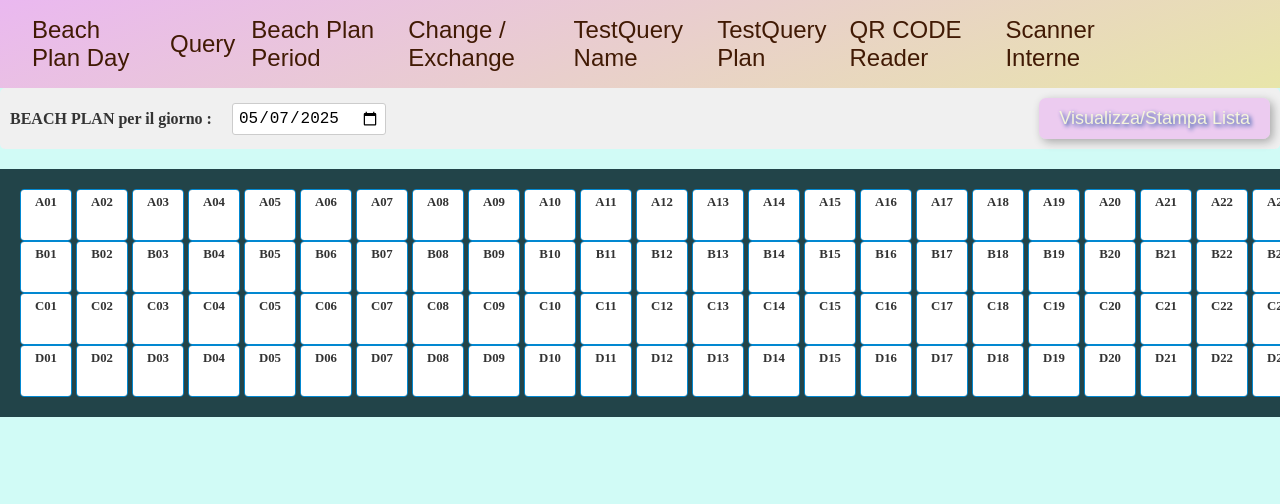
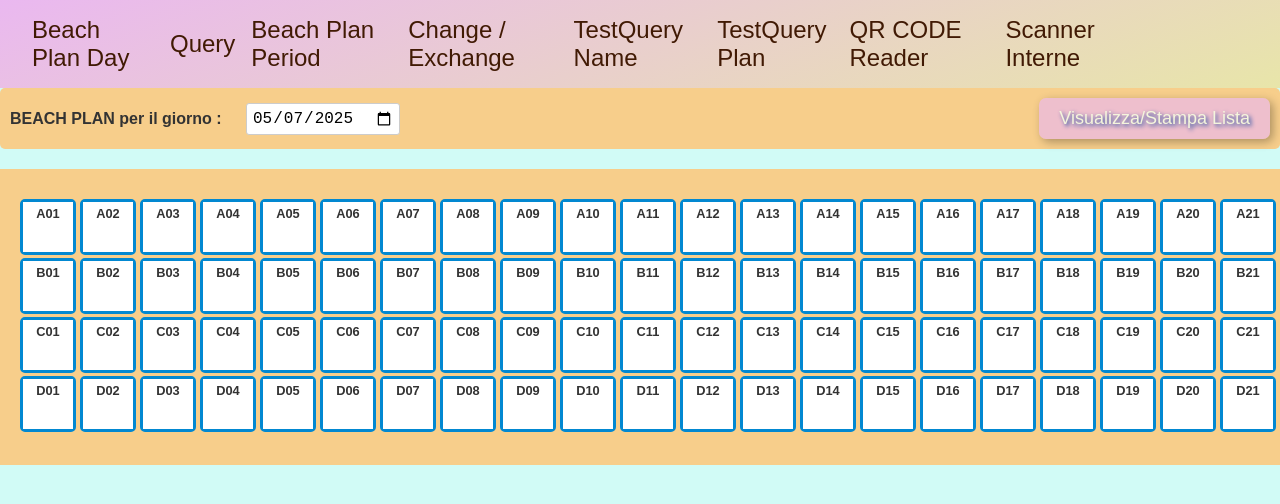
Before and after one commit to fguerin555/ombrelli, a React (Create React App) app: page /ombrelli/ombrelli in a window 1280 px wide. Shown: the top 504 px of the page. Built offline with nearby package versions, Linux system fonts and the light colour scheme; no server answers; the database is empty.

Commit message:
modifsvendredi9mai9h13

```diff
--- a/src/TestQueryName.js
+++ b/src/TestQueryName.js
@@ -134,7 +134,7 @@ const TestQueryName = () => {
     <div>
       <div className={styles.TestQueryNamePage}>
         <div className={styles.Titre}>
-          <h1>Test Query Name</h1>
+          <h1>Ricerca per Cognome/ N° Prenotazione</h1>
         </div>
         {/* Section des contrôles de recherche */}
         <div className={styles.searchControls}>
--- a/src/TestQueryName.module.css
+++ b/src/TestQueryName.module.css
@@ -3,7 +3,7 @@
 .TestQueryNamePage {
   padding: 20px;
   font-family: Arial, sans-serif;
-  background-color: #f4f7f6;
+  background-color: #f7ce8b;
   min-height: 100vh;
 }
 
@@ -24,7 +24,7 @@
   gap: 15px;
   margin-bottom: 30px;
   padding: 20px;
-  background-color: #ffffff;
+  background-color: rgba(200, 251, 245, 0.831);
   border-radius: 8px;
   box-shadow: 0 2px 4px rgba(0, 0, 0, 0.1);
   flex-wrap: wrap; /* Permet le retour à la ligne sur petits écrans */
@@ -32,19 +32,24 @@
 
 .searchInput {
   padding: 10px 15px;
-  border: 1px solid #ccc;
-  border-radius: 4px;
+  border: 1px solid #718df5;
+  border-radius: 5cqmax;
   font-size: 1em;
+  color: black;
   min-width: 180px; /* Donne une largeur minimale */
 }
-
+.searchInput:hover {
+  background-color: rgba(250, 200, 251, 0.831);
+  cursor: pointer;
+  color: black;
+}
 .serialInput {
   width: 180px; /* Largeur plus spécifique pour le numéro de série */
 }
 
 .searchButton {
   padding: 10px 25px;
-  background-color: #28a745;
+  background-color: #007bff;
   color: white;
   border: none;
   border-radius: 4px;
@@ -55,7 +60,7 @@
 }
 
 .searchButton:hover {
-  background-color: #218838;
+  background-color: #ae4eda;
 }
 
 .searchButton:disabled {
@@ -88,7 +93,7 @@
 .resultsTable {
   width: 100%;
   border-collapse: collapse;
-  background-color: #fff;
+  background-color: rgba(200, 251, 245, 0.831);
   box-shadow: 0 1px 3px rgba(0, 0, 0, 0.1);
   border-radius: 6px;
   overflow: hidden; /* Pour que le border-radius s'applique aux coins de la table */
@@ -96,7 +101,7 @@
 
 .resultsTable th,
 .resultsTable td {
-  border: 1px solid #e0e0e0;
+  border: 3px solid rgba(92, 136, 248, 0.831);
   padding: 12px 15px;
   text-align: left;
   font-size: 0.95em;
@@ -109,11 +114,13 @@
 }
 
 .resultsTable tr:nth-child(even) {
-  background-color: #f8f9fa;
+  background-color: rgba(200, 251, 245, 0.831);
 }
 
 .resultsTable tr:hover {
-  background-color: #e9ecef;
+  background-color: rgba(250, 200, 251, 0.831);
+  cursor: pointer;
+  border-color: rgba(92, 136, 248, 0.831);
 }
 
 /* Media query pour améliorer l'affichage sur petits écrans */
--- a/src/TestQueryPlan.module.css
+++ b/src/TestQueryPlan.module.css
@@ -17,24 +17,11 @@
   align-items: center; /* Aligne verticalement les .filterGroup et .searchButton */
   margin-bottom: 20px;
   padding: 15px;
-  background-color: #f0f0f0;
+  background-color: #f7ce8b;
   border-radius: 8px;
   flex-wrap: wrap; /* Permet le retour à la ligne sur petits écrans */
   gap: 15px; /* Espace entre les groupes de contrôles */
 }
-
-/* Les classes .dateSelector et .conditionSelector ne sont plus utilisées pour la structure principale des filtres.
-   Elles sont remplacées par .filterGroup pour chaque contrôle individuel.
-   Si vous les utilisiez pour autre chose, vous pouvez les conserver ou les adapter.
-   Pour l'instant, je les commente/supprime pour éviter la confusion. */
-/*
-.dateSelector,
-.conditionSelector { ... }
-.dateSelector label,
-.conditionSelector label { ... }
-.dateSelector input[type="date"],
-.conditionSelector select { ... }
-*/
 
 .filterGroup {
   /* Nouvelle classe pour chaque groupe de filtre individuel */
@@ -57,12 +44,18 @@
 .filterGroup select {
   width: 100%; /* Le champ prend toute la largeur de son .filterGroup */
   padding: 8px 10px;
-  border: 1px solid #ccc;
-  border-radius: 4px;
+  border: 1px solid yellow;
+  border-radius: 5cqmax;
   font-size: 0.95rem;
   box-sizing: border-box; /* Important pour que width: 100% inclue padding et border */
 }
 
+.filterGroup input[type="date"]:hover,
+.filterGroup select:hover {
+  background-color: rgb(114, 242, 174);
+  border-color: goldenrod;
+  cursor: pointer;
+}
 .loadingIndicator,
 .errorLoading,
 .noResults {
@@ -90,8 +83,8 @@
   padding: 10px 20px;
   background-color: aqua;
   color: black;
-  border: 1px solid black; /* Typo corrigée de "solid 1 px black" */
-  border-radius: 4px;
+  border: 1px solid yellow; /* Typo corrigée de "solid 1 px black" */
+  border-radius: 5cqmax;
   cursor: pointer;
   font-size: 1em; /* ou 1rem pour la consistance */
   font-weight: bold;
@@ -111,7 +104,8 @@
 }
 
 .searchButton:hover:not(:disabled) {
-  background-color: #00e0e0; /* Un aqua un peu plus foncé ou une autre couleur de survol */
+  background-color: #e9a0f4;
+  border-color: goldenrod;
 }
 
 .searchButton:disabled {
--- a/src/pages/BeachPlanFile/BeachPlan.js
+++ b/src/pages/BeachPlanFile/BeachPlan.js
@@ -670,7 +670,7 @@ export default function BeachPlan() {
     <>
       <div className={styles.controlsHeader}>
         <div className={styles.dateSelector}>
-          <label htmlFor="planDate">BEACH PLAN per il giorno : </label>
+          <label htmlFor="planDate">BEACH PLAN per il giorno :&nbsp; </label>
           <input
             type="date"
             id="planDate"
--- a/src/pages/BeachPlanFile/BeachPlan.module.css
+++ b/src/pages/BeachPlanFile/BeachPlan.module.css
@@ -1,14 +1,8 @@
 /* /Users/fredericguerin/Desktop/ombrelli/src/pages/BeachPlanFile/BeachPlan.module.css */
-/* STRICTEMENT basé sur l'original + modifs minimales pour moitiés */
-
-/* --- Conteneur Principal (Style Original) --- */
-/* Utiliser .beach_plan dans le JSX */
 .beach_plan {
-  /* display: flex; */ /* Supprimé */
-  /* flex-direction: column; */ /* Supprimé */
   gap: 8px;
-  padding: 20px;
-  background-color: #224449;
+  padding: 30px 20px;
+  background-color: #f7ce8b;
   overflow-x: auto;
   width: 100%;
   box-sizing: border-box;
@@ -22,29 +16,40 @@
   align-items: center;
   padding: 10px;
   margin-bottom: 20px; /* Espace avant le plan */
-  background-color: #f0f0f0; /* Gardé de ta version .dateSelector */
+  background-color: #f7ce8b;
+
   border-radius: 5px; /* Gardé de ta version .dateSelector */
   flex-wrap: wrap; /* Permet le retour à la ligne */
 }
 
 /* Style pour la partie sélection de date */
 .dateSelector {
-  /* margin: 15px; */ /* Peut-être plus nécessaire si .controlsHeader gère l'espacement */
-  /* padding: 10px; */ /* Idem */
-  /* background-color: #f0f0f0; */ /* Déplacé vers .controlsHeader */
-  /* border-radius: 5px; */ /* Déplacé vers .controlsHeader */
   text-align: center;
   display: flex;
   justify-content: center;
   align-items: center;
   gap: 10px;
   flex-wrap: wrap;
+  /* border: 1px solid #ccc; */
+
+  font-size: 1rem;
+  border-radius: 5cqmax; /* Optionnel: ajuster la bordure aussi */
+  transition: background-color 0.2s ease, color 0.2s ease;
+}
+
+.dateSelector input[type="date"]:hover {
+  cursor: pointer;
+  background-color: violet;
+  color: white;
+  border-color: darkviolet;
+  border-radius: 5cqmax;
 }
 
 .dateSelector label {
   margin-right: 10px;
   font-weight: bold;
   color: #333;
+  font-family: "source-sans-pro.regular", Arial, sans-serif;
 }
 
 .dateSelector input[type="date"] {
@@ -54,25 +59,17 @@
   font-size: 1rem;
 }
 
-/* Styles pour les boutons (myButton et viewListButton) */
-/* Tu avais .myButton et .viewListButton avec des styles très similaires.
-   On peut créer une classe de base et une classe spécifique si besoin,
-   ou garder les deux si elles ont des rôles distincts malgré la similarité.
-   Ici, je garde .viewListButton comme dans ton JSX et j'ajoute .my-button
-   car il était dans ton JSX aussi.
-*/
 .my-button, /* Assure-toi que cette classe est utilisée dans ton JSX si besoin */
 .viewListButton {
   display: flex;
   justify-content: center;
   align-items: center;
-  /* margin-top: 20px; */ /* Peut être géré par le flex container .controlsHeader */
+
   font-size: 18px;
   padding: 10px 20px;
   border-radius: 7px;
   cursor: pointer;
-  /* margin-left: auto; */ /* Peut être géré par le flex container .controlsHeader */
-  /* margin-right: auto; */ /* Peut être géré par le flex container .controlsHeader */
+
   background-color: #eab8f0a8 !important;
   color: beige;
   box-shadow: 3px 3px 10px rgba(0, 0, 0, 0.3);
@@ -117,16 +114,18 @@
   width: 50px;
   height: 50px;
   font-weight: bold;
-  border: 1px solid #0288d1;
-  border-radius: 4px;
+  border: 3px solid #0288d1;
+  border-radius: 5px;
   cursor: pointer;
   user-select: none;
   transition: box-shadow 0.2s ease;
   white-space: nowrap;
   color: #333;
-  overflow: hidden;
+  /* overflow: hidden; */
   position: relative;
   text-align: center;
+  margin-bottom: 3px;
+  font-family: "source-sans-pro.regular", Arial, sans-serif;
 
   /* Structure interne flex */
   display: flex;
@@ -136,6 +135,32 @@
 }
 .cell:hover {
   box-shadow: 0 0 5px rgba(2, 136, 209, 0.7);
+}
+
+/* Bulle d'aide pour le double clic sur les cellules */
+.cell::after {
+  content: "doppio click";
+  position: absolute;
+  bottom: 40%; /* Positionne la bulle au-dessus de la cellule */
+  left: 50%;
+  transform: translateX(-50%);
+  background-color: rgb(179, 14, 179); /* Fond de la bulle */
+  color: white; /* Texte de la bulle */
+  padding: 5px 8px; /* Un peu moins de padding horizontal pour la bulle */
+  border-radius: 4px;
+  font-size: 0.75em;
+  white-space: nowrap; /* Empêche le texte de se couper */
+  z-index: 10; /* S'assure que la bulle est au-dessus des autres éléments */
+  /* État initial pour la transition */
+  opacity: 0;
+  pointer-events: none;
+  visibility: hidden;
+  transition: opacity 0.2s ease, visibility 0.2s ease;
+}
+
+.cell:hover::after {
+  opacity: 1; /* Visible au survol */
+  visibility: visible;
 }
 
 /* --- Styles pour les moitiés de cellule (Nécessaires) --- */
@@ -154,6 +179,7 @@
 }
 
 /* --- Classes de couleur pour les moitiés (Utilisant les couleurs originales) --- */
+
 .colorEmpty {
   background-color: #ffffff; /* Blanc original */
   color: inherit; /* Hérite #333 de .cell pour le code */
@@ -177,6 +203,7 @@
 /* --- Styles Responsifs (Adaptés de l'original) --- */
 @media (max-width: 1224px) {
   .cell {
+    /* Ces styles s'appliquent à .cell directement à ce breakpoint */
     width: 40px;
     height: 40px;
   }
--- a/src/pages/QueryFile/Query.module.css
+++ b/src/pages/QueryFile/Query.module.css
@@ -2,7 +2,12 @@
 .queryContainer {
   padding: 20px;
   font-family: Arial, sans-serif;
-  background-color: #f0f0f0; /* Couleur de fond pour la page entière */
+  background-color: rgba(
+    200,
+    251,
+    245,
+    0.831
+  ); /* Couleur de fond pour la page entière */
   min-height: 100vh; /* Assure que le fond couvre toute la hauteur */
 }
 
@@ -26,12 +31,13 @@
 /* --- Styles pour la GRILLE DE REQUÊTE --- */
 .queryGridContainer {
   margin-bottom: 30px;
-  padding: 15px;
-  background-color: #ffffff; /* Fond blanc pour la grille */
+  padding: 22px 10px;
+  background-color: #f7ce8b; /* Fond blanc pour la grille */
   border-radius: 8px;
   box-shadow: 0 4px 8px rgba(0, 0, 0, 0.1);
   overflow-x: auto; /* Ajoute une barre de défilement horizontale si nécessaire */
   width: 100%; /* S'assure que le conteneur prend la largeur disponible */
+  box-sizing: border-box;
 }
 
 .queryRow {
@@ -42,12 +48,13 @@
 }
 
 .queryCell {
-  width: 50px; /* Largeur fixe pour chaque cellule */
+  width: 60px; /* Largeur fixe pour chaque cellule */
   height: 35px; /* Hauteur fixe */
   border: 1px solid #ccc;
   display: flex;
   align-items: center;
   justify-content: center;
+  position: relative;
   margin: 2px; /* Petit espace autour de chaque cellule */
   cursor: pointer;
   font-size: 0.9em;
@@ -59,11 +66,34 @@
 }
 
 .queryCell:hover {
-  background-color: #007bff; /* Bleu au survol */
+  background-color: #8bf0e4; /* Bleu au survol */
   color: white;
   transform: scale(1.05); /* Léger agrandissement */
 }
+/* Bulle d'aide pour le double clic sur les cellules de requête */
+.queryCell::after {
+  content: "doppio click";
+  position: absolute;
+  bottom: 105%; /* Positionne la bulle au-dessus de la cellule */
+  left: 50%;
+  transform: translateX(-50%);
+  background-color: #6e1175; /* Fond de la bulle (similaire à BeachPlan) */
+  color: white; /* Texte de la bulle */
+  padding: 5px 8px;
+  border-radius: 4px;
+  font-size: 0.75em;
+  white-space: nowrap;
+  z-index: 10; /* S'assure que la bulle est au-dessus des autres éléments */
+  opacity: 0; /* Invisible par défaut */
+  visibility: hidden; /* Caché par défaut */
+  pointer-events: none; /* Empêche la bulle d'intercepter les clics */
+  transition: opacity 0.2s ease, visibility 0.2s ease;
+}
 
+.queryCell:hover::after {
+  opacity: 1; /* Visible au survol */
+  visibility: visible;
+}
 /* --- Styles pour le MODAL --- */
 .modalOverlay {
   position: fixed;
```
